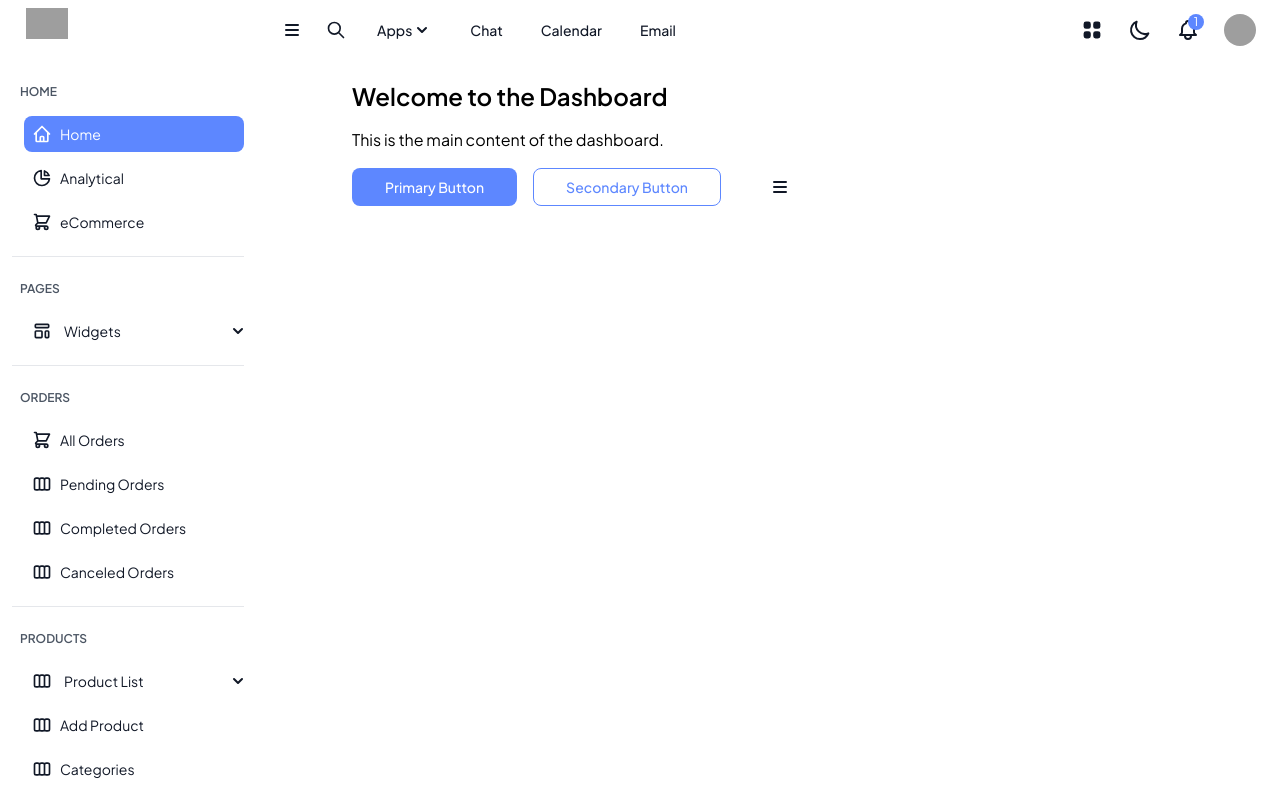
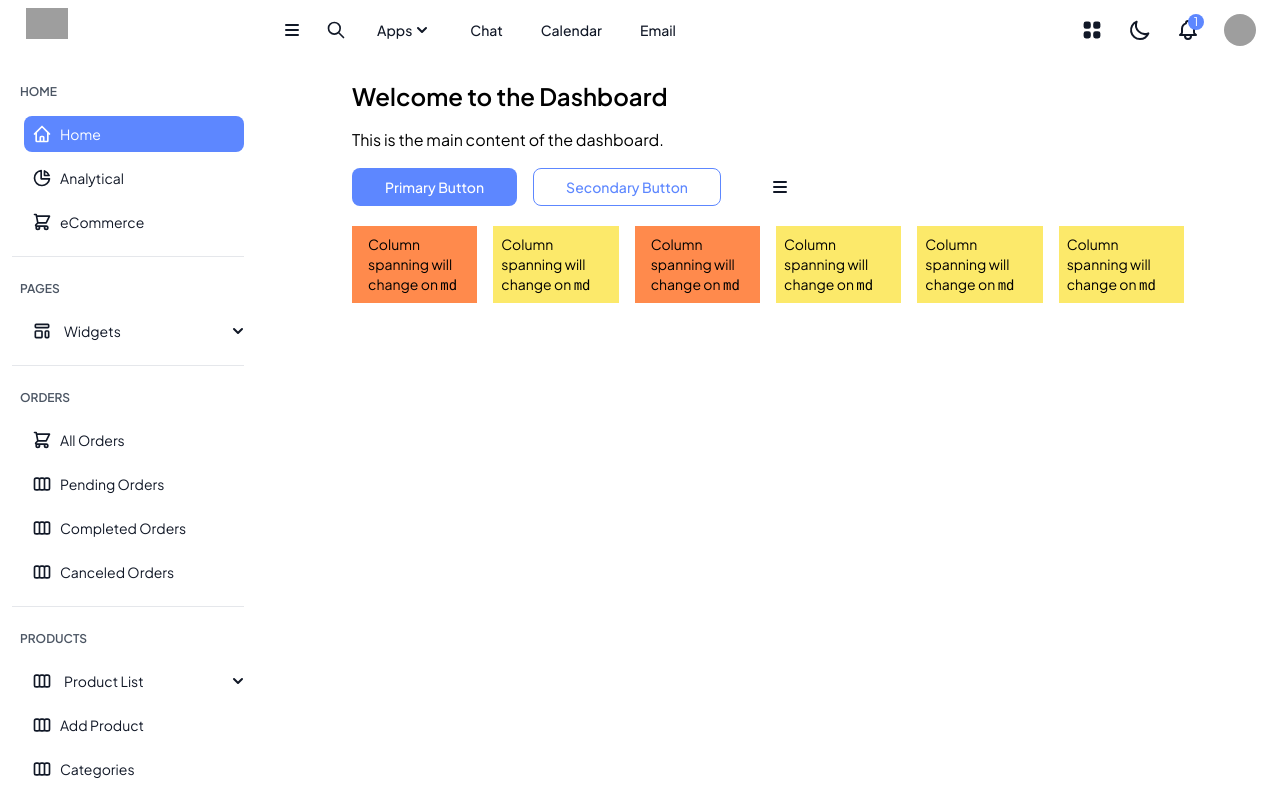
Before and after one commit to hanssav/dp-tamplate, a React (Vite) app: page / in a window 1280 px wide. Built offline with nearby package versions, Linux system fonts and the light colour scheme; grey boxes are pictures that could not be loaded.

Commit message:
create col component, delete class scrollbar sidebar
Signed-off-by: hanssav <handihandi40@gmail.com>

```diff
--- /dev/null
+++ b/src/components/Col/index.tsx
@@ -0,0 +1,25 @@
+const colTheme = {
+  col: {
+    'col-1': 'grid grid-cols-1 gap-4',
+    'col-2': 'grid grid-cols-1 sm:grid-cols-2 gap-4',
+    'col-3': 'grid grid-cols-1 sm:grid-cols-2 md:grid-cols-3 gap-4',
+    'col-4':
+      'grid grid-cols-1 sm:grid-cols-2 md:grid-cols-3 lg:grid-cols-4 gap-4',
+    'col-5':
+      'grid grid-cols-1 sm:grid-cols-2 md:grid-cols-3 lg:grid-cols-5 gap-4',
+    'col-6':
+      'grid grid-cols-1 sm:grid-cols-2 md:grid-cols-3 lg:grid-cols-6 gap-4',
+  },
+};
+
+interface ColProps {
+  col?: keyof typeof colTheme.col;
+  children: React.ReactNode;
+  className?: string;
+}
+
+export default function Col({ children, col = 'col-1', className }: ColProps) {
+  return (
+    <div className={`${colTheme.col[col]} ${className ?? ''}`}>{children}</div>
+  );
+}
--- a/src/components/SideBar/index.tsx
+++ b/src/components/SideBar/index.tsx
@@ -55,7 +55,7 @@ const SidebarMenu: React.FC<SidebarProps> = ({
     <Sidebar
       aria-label="Sidebar"
       theme={customTheme}
-      className={`scrollbar-sidebar transition-all ${isSidebarOpen ? 'w-64' : 'w-24'} fixed inset-y-0 left-0 z-50 h-screen  transition-transform dark:bg-gray-900 dark:text-white ${isMobileSidebarOpen ? 'translate-x-0' : '-translate-x-full'}  -wrap md:relative md:translate-x-0 `}
+      className={`transition-all ${isSidebarOpen ? 'w-64' : 'w-24'} fixed inset-y-0 left-0 z-50 h-screen  transition-transform dark:bg-gray-900 dark:text-white ${isMobileSidebarOpen ? 'translate-x-0' : '-translate-x-full'}  -wrap md:relative md:translate-x-0 `}
     >
       <div
         className={
--- a/src/pages/index.tsx
+++ b/src/pages/index.tsx
@@ -1,5 +1,6 @@
 import { HiMenu } from 'react-icons/hi';
 import Button from '../components/Button';
+import Col from '../components/Col';
 import DashboardLayout from '../components/DashboardLayout';
 
 const Home = () => {
@@ -21,6 +22,39 @@ const Home = () => {
           <HiMenu size={20} />
         </Button>
       </div>
+
+      <Col col="col-6" className="my-5">
+        <div className="flex items-center justify-center bg-orange-400 px-2">
+          <p className="p-2 text-sm">
+            Column spanning will change on <code>md</code>
+          </p>
+        </div>
+        <div className="flex items-center justify-center bg-yellow-200">
+          <p className="p-2 text-sm">
+            Column spanning will change on <code>md</code>
+          </p>
+        </div>
+        <div className="flex items-center justify-center bg-orange-400 px-2">
+          <p className="p-2 text-sm">
+            Column spanning will change on <code>md</code>
+          </p>
+        </div>
+        <div className="flex items-center justify-center bg-yellow-200">
+          <p className="p-2 text-sm">
+            Column spanning will change on <code>md</code>
+          </p>
+        </div>
+        <div className="flex items-center justify-center bg-yellow-200">
+          <p className="p-2 text-sm">
+            Column spanning will change on <code>md</code>
+          </p>
+        </div>
+        <div className="flex items-center justify-center bg-yellow-200">
+          <p className="p-2 text-sm">
+            Column spanning will change on <code>md</code>
+          </p>
+        </div>
+      </Col>
     </DashboardLayout>
   );
 };
```
